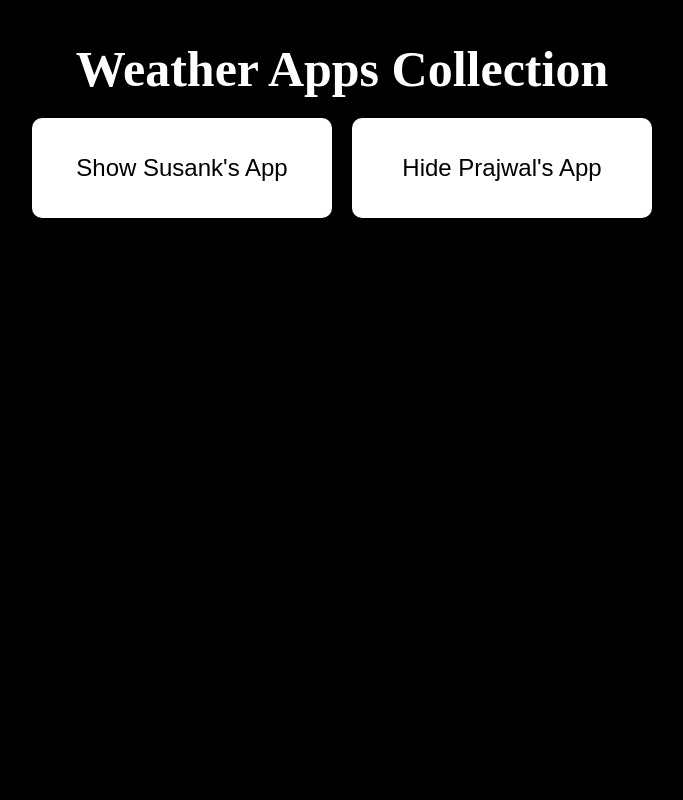
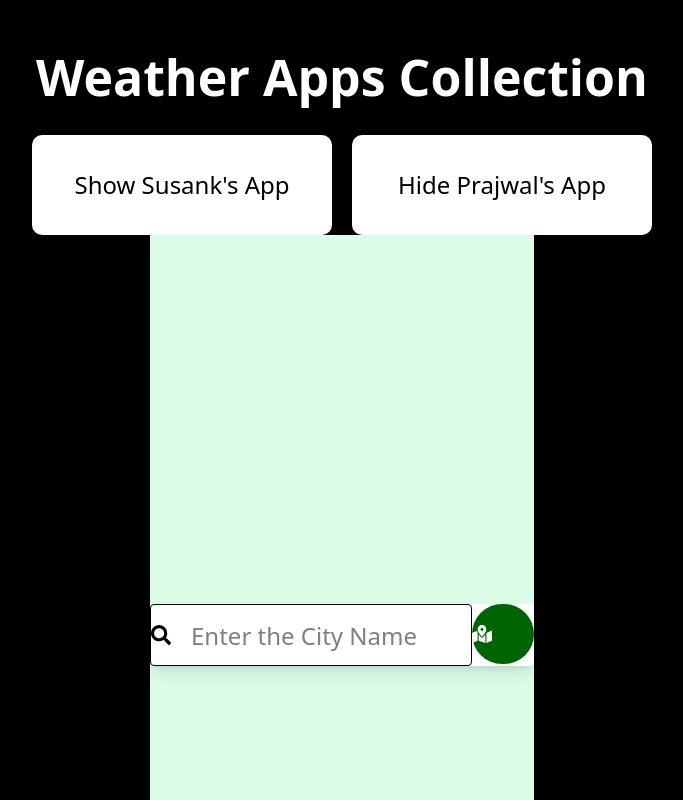
Before and after one commit to susankbaniya/Dailyprogress, a React (Vite) app in the folder weather/: page / in a window 1280 px wide. Both pictures are taken after a click on the button "Show Prajwal's App". Shown: the top 800 px of the page, without its empty margins (298-981 px from the left). Built offline with nearby package versions, Linux system fonts and the light colour scheme.

Commit message:
weather app 5/19/2025

```diff
--- a/weather/index.html
+++ b/weather/index.html
@@ -4,6 +4,7 @@
     <meta charset="UTF-8" />
     <link rel="icon" type="image/svg+xml" href="/vite.svg" />
     <meta name="viewport" content="width=device-width, initial-scale=1.0" />
+    <link href="/src/styles.css" rel="stylesheet">
     <title>Vite + React</title>
   </head>
   <body>
--- a/weather/package.json
+++ b/weather/package.json
@@ -8,14 +8,14 @@
     "build": "vite build",
     "lint": "eslint .",
     "preview": "vite preview",
-      "deploy": "gh-pages -d dist"
-
+    "deploy": "gh-pages -d dist"
   },
   "dependencies": {
     "@tailwindcss/vite": "^4.1.7",
     "axios": "^1.9.0",
     "react": "^19.1.0",
     "react-dom": "^19.1.0",
+    "react-icons": "^5.5.0",
     "tailwindcss": "^4.1.7"
   },
   "devDependencies": {
--- a/weather/src/App.jsx
+++ b/weather/src/App.jsx
@@ -3,6 +3,7 @@ import { useState } from "react";
 import WeatherApp from "./Components/Weather";
 // import Home from "./pages/Home";
 import './App.css';
+import Prajwal from "./Components/prajwal";
 
 function App() {
   const [activeApps, setActiveApps] = useState({
@@ -48,7 +49,7 @@ function App() {
 
 
             </div>
-            {/* <Home /> */}
+            <Prajwal />
           </div>
         )}
       </div>
--- /dev/null
+++ b/weather/src/Components/HourleyForecast.jsx
@@ -0,0 +1,55 @@
+import React, { useRef } from "react";
+import { FaChevronLeft, FaChevronRight } from "react-icons/fa";
+// import "../styles/HourlyForecast.css"; // If needed
+
+const HourlyForecast = ({ hourlyData }) => {
+  const scrollRef = useRef(null);
+
+  const scrollLeft = () => {
+    scrollRef.current.scrollBy({ left: -300, behavior: "smooth" });
+  };
+
+  const scrollRight = () => {
+    scrollRef.current.scrollBy({ left: 300, behavior: "smooth" });
+  };
+
+  return (
+    <div className="relative mt-6">
+      <div
+        ref={scrollRef}
+        className="flex gap-4 mx-10 py-2 overflow-x-auto scrollbar-hide"
+        style={{ scrollBehavior: "smooth" }}
+      >
+        {hourlyData.map((hour, index) => (
+          <div
+            key={index}
+            className="flex flex-col items-center shadow-lg bg-green-100 py-2 rounded px-4"
+          >
+            <p>{new Date(hour.time).getHours()}:00</p>
+            <img
+              src={hour.condition.icon}
+              alt="weather icon"
+              className="w-10 mx-auto"
+            />
+            <p>{hour.temp_c}°C</p>
+          </div>
+        ))}
+      </div>
+
+      <button
+        onClick={scrollLeft}
+        className="absolute left-0 top-1/2 bg-green-500 text-white transform -translate-y-1/2 rounded-full w-8 h-8 flex items-center justify-center"
+      >
+        <FaChevronLeft className="w-4 h-4" />
+      </button>
+      <button
+        onClick={scrollRight}
+        className="absolute right-0 top-1/2 bg-green-500 text-white transform -translate-y-1/2 rounded-full w-8 h-8 flex items-center justify-center"
+      >
+        <FaChevronRight className="w-4 h-4" />
+      </button>
+    </div>
+  );
+};
+
+export default HourlyForecast;
--- /dev/null
+++ b/weather/src/Components/Prajwal.jsx
@@ -0,0 +1,83 @@
+import React, { useState } from "react";
+import { FaMapMarkedAlt, FaSearch } from "react-icons/fa";
+import HourlyForecast from "./HourleyForecast";
+import { WEATHER_API_KEY, WEATHER_API_URL } from "../constants/api";
+import { useGet } from "../hooks/useGet";
+import { getCurrentLocation } from "../Utils/location";
+import { handleKeyPress } from "../Utils/keypress";
+
+
+
+const Prajwal = () => {
+  const [weatherData, setWeatherData] = useState(null);
+  const [city, setCity] = useState("");
+  const [error, setError] = useState("");
+
+  const fetchData = async (query) => {
+    const { data, error } = await useGet(WEATHER_API_URL, {
+      key: WEATHER_API_KEY,
+      q: query,
+      days: 1,
+    });
+
+    if (data) {
+      setWeatherData(data);
+      setError("");
+    } else {
+      setWeatherData(null);
+      setError("There was an error or the city was not found.");
+    }
+  };
+
+  const handleLocationClick = () => {
+    getCurrentLocation(fetchData, setError);
+  };
+
+  return (
+    <div className="bg-green-100 min-h-screen flex items-center justify-center">
+      <div className="bg-white shadow-lg mt-10 p-4 rounded w-full max-w-sm">
+        <div className="flex">
+          <div className="flex border rounded items-center px-2 py-2 w-full">
+            <FaSearch className="h-5 w-5" />
+            <input
+              type="text"
+              placeholder="Enter the City Name"
+              value={city}
+              onChange={(e) => setCity(e.target.value)}
+              onKeyUp={(e) => handleKeyPress(e, city, fetchData)}
+              className="pl-2 border-none focus:outline-none w-full"
+            />
+          </div>
+          <button
+            onClick={handleLocationClick}
+            className="px-4 py-2 bg-green-500 text-white ml-2 rounded hover:bg-blue-600"
+          >
+            <FaMapMarkedAlt className="w-5 h-5" />
+          </button>
+        </div>
+
+        {error && <p className="text-red-500 text-center mt-4">{error}</p>}
+
+        {weatherData && (
+          <div className="mt-4 text-center">
+            <h2 className="text-xl font-semibold">
+              {weatherData.location.name}
+            </h2>
+            <img
+              src={weatherData.current.condition.icon}
+              className="mx-auto h-40"
+              alt="weather icon"
+            />
+            <p className="text-lg font-semibold">{weatherData.current.temp_c}°C</p>
+            <p className="text-sm capitalize font-semibold">
+              {weatherData.current.condition.text}
+            </p>
+            <HourlyForecast hourlyData={weatherData.forecast.forecastday[0].hour} />
+          </div>
+        )}
+      </div>
+    </div>
+  );
+};
+
+export default Prajwal;
--- /dev/null
+++ b/weather/src/Utils/keypress.js
@@ -0,0 +1,5 @@
+export const handleKeyPress = (event, city, fetchData) => {
+  if (event.key === "Enter" && city.trim() !== "") {
+    fetchData(city);
+  }
+};
--- /dev/null
+++ b/weather/src/Utils/location.js
@@ -0,0 +1,13 @@
+export const getCurrentLocation = (callback, onError) => {
+  if (navigator.geolocation) {
+    navigator.geolocation.getCurrentPosition(
+      (position) => {
+        const { latitude, longitude } = position.coords;
+        callback(`${latitude},${longitude}`);
+      },
+      (err) => onError(err.message)
+    );
+  } else {
+    onError("Geolocation is not supported by this browser!");
+  }
+};
--- /dev/null
+++ b/weather/src/constants/api.js
@@ -0,0 +1,2 @@
+export const WEATHER_API_KEY = "5df7d2fb8f3144088c652807251905";
+export const WEATHER_API_URL = "http://api.weatherapi.com/v1/forecast.json";
--- /dev/null
+++ b/weather/src/hooks/useGet.js
@@ -0,0 +1,10 @@
+import axios from "axios";
+
+export const useGet = async (url, params = {}) => {
+  try {
+    const response = await axios.get(url, { params });
+    return { data: response.data, error: null };
+  } catch (error) {
+    return { data: null, error: error.message || "An error occurred" };
+  }
+};
--- /dev/null
+++ b/weather/src/hooks/usePost.js
@@ -0,0 +1,10 @@
+import axios from "axios";
+
+export const usePost = async (url, body = {}, headers = {}) => {
+  try {
+    const response = await axios.post(url, body, { headers });
+    return { data: response.data, error: null };
+  } catch (error) {
+    return { data: null, error: error.message || "An error occurred" };
+  }
+};
--- a/weather/src/index.css
+++ b/weather/src/index.css
@@ -1,3 +1,5 @@
+@import "tailwindcss";
+
 *{
   margin:0;
   padding: 0;
--- a/weather/vite.config.js
+++ b/weather/vite.config.js
@@ -1,7 +1,8 @@
 import { defineConfig } from 'vite'
 import react from '@vitejs/plugin-react'
+import tailwindcss from '@tailwindcss/vite'
 
 export default defineConfig({
-  plugins: [react()],
+  plugins: [react(), tailwindcss()],
   base: '/Dailyprogress/' // Replace 'weather' with your repository name
 })
```
Also changed, not shown: 1 other file (tests, documents, lock files or other folders).
